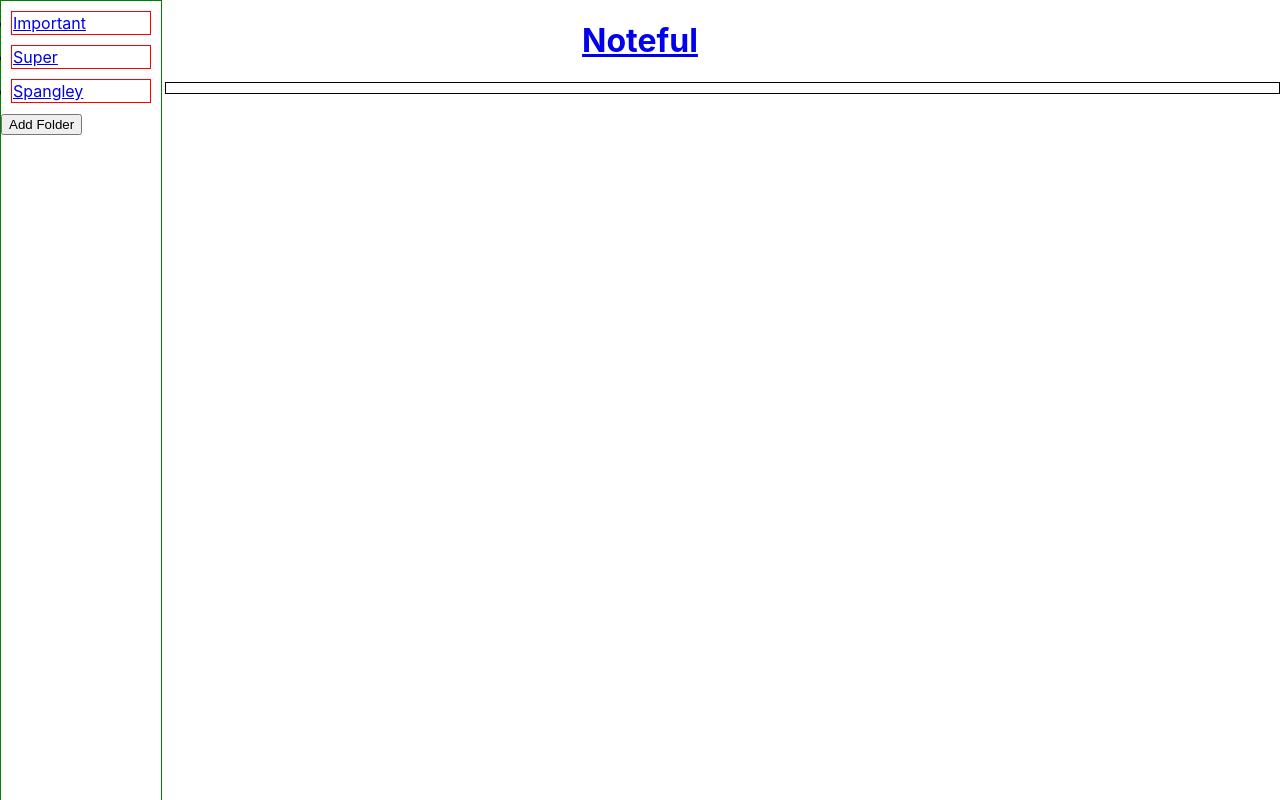
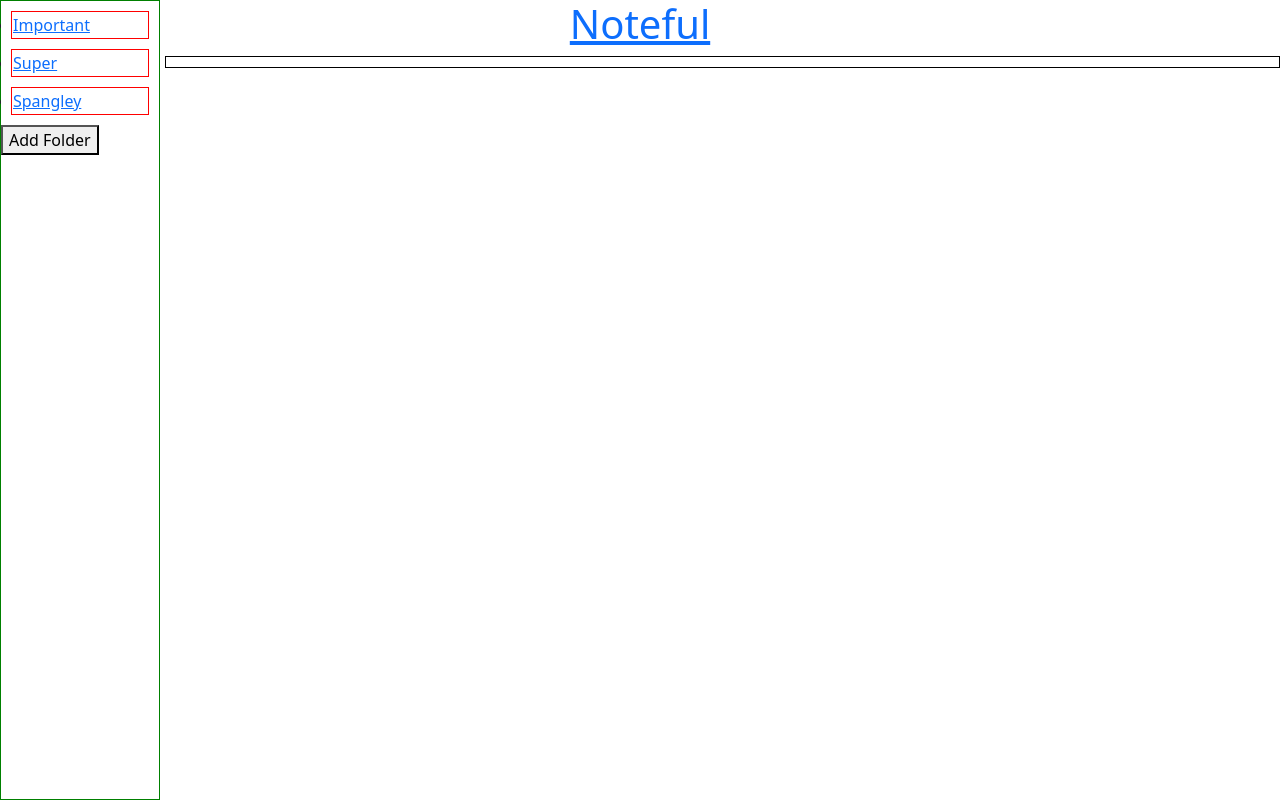
Before and after one commit to Britt22walk/noteful, a React (Create React App) app: page /folder/b0715efe-ffaf-11e8-8eb2-f2801f1b9fd1 in a window 1280 px wide. Built offline with nearby package versions, Linux system fonts and the light colour scheme.

Commit message:
committed working app

```diff
--- a/package.json
+++ b/package.json
@@ -6,6 +6,7 @@
     "@testing-library/jest-dom": "^5.11.10",
     "@testing-library/react": "^11.2.6",
     "@testing-library/user-event": "^12.8.3",
+    "bootstrap": "^5.0.1",
     "react": "^17.0.2",
     "react-dom": "^17.0.2",
     "react-router-dom": "^5.2.0",
--- a/src/App.js
+++ b/src/App.js
@@ -7,6 +7,7 @@ import NoteList from "./components/NoteList/NoteList";
 import Header from "./components/Header/Header";
 import STORE from "./STORE";
 import NoteContent from "./components/NoteContent/NoteContent";
+import BackButton from "./components/BackButton/BackButton";
 
 class App extends Component {
   constructor(props) {
@@ -15,22 +16,26 @@ class App extends Component {
     this.state = {
       notes: [],
       folders: [],
+      addButtonActive: true,
     };
   }
 
   handleFolderClick = (selectedFolder) => {
     console.log("the id of the folder clicked is " + selectedFolder);
+    const folders = STORE.folders.filter(
+      (folder) => folder.id === selectedFolder
+    )
     const notes = STORE.notes.filter(
       (note) => note.folderId === selectedFolder
     );
 
-    this.setState({ notes });
+    this.setState({ notes, folders });
   };
 
   handleNoteClick = (selectedNote) => {
     console.log("content will be displaye for", selectedNote);
     const notes = this.state.notes.filter((note) => note.id === selectedNote);
-    this.setState({ notes });
+    this.setState({ notes: notes, addButtonActive: false });
   };
 
   render() {
@@ -40,37 +45,49 @@ class App extends Component {
           <Header />
         </header>
 
-        <FolderSidebar
-          folders={STORE.folders}
-          handleFolderClick={this.handleFolderClick}
-        />
         <Route
           exact
           path="/"
           render={() => (
+            <div>
+              <FolderSidebar
+                folders={STORE.folders}
+                handleFolderClick={this.handleFolderClick}
+                bac
+              />
               <NoteList
                 notes={STORE.notes}
                 handleNoteClick={this.handleNoteClick}
               />
+            </div>
           )}
         />
 
         <Route
           path="/folder/:folderId"
           render={() => (
+            <div>
+              <FolderSidebar
+                folders={STORE.folders}
+                handleFolderClick={this.handleFolderClick}
+              />
               <NoteList
                 notes={this.state.notes}
                 handleNoteClick={this.handleNoteClick}
               />
+            </div>
           )}
         />
         <Route
           path="/note/:noteId"
           render={() => (
             <div>
-
-              <NoteContent notes={this.state.notes}/>
-
+              <FolderSidebar
+                folders={this.state.folders}
+                handleFolderClick={this.handleFolderClick}
+              />
+              <BackButton />
+              <NoteContent notes={this.state.notes} />
             </div>
           )}
         />
--- /dev/null
+++ b/src/components/BackButton/BackButton.jsx
@@ -0,0 +1,9 @@
+import React from 'react';
+
+const BackButton = () => {
+    return (
+        <button type="back-button">Go back</button>
+     );
+}
+
+export default BackButton;
--- a/src/components/NoteContent/NoteContent.jsx
+++ b/src/components/NoteContent/NoteContent.jsx
@@ -5,7 +5,7 @@ import "./NoteContent.css"
 export default function NoteContent(props) {
 const { notes } = props
 
-  console.log( notes[0].content );
+  console.log(notes[0].name)
 
   return (
     <div className="note-content">
--- a/src/index.js
+++ b/src/index.js
@@ -3,6 +3,7 @@ import ReactDOM from "react-dom";
 import "./index.css";
 import App from "./App";
 import { BrowserRouter } from "react-router-dom";
+import 'bootstrap/dist/css/bootstrap.css'
 
 ReactDOM.render(
   <BrowserRouter>
```
Also changed, not shown: 1 other file (tests, documents, lock files or other folders). Lines whose indentation alone changed are shown as unchanged.
